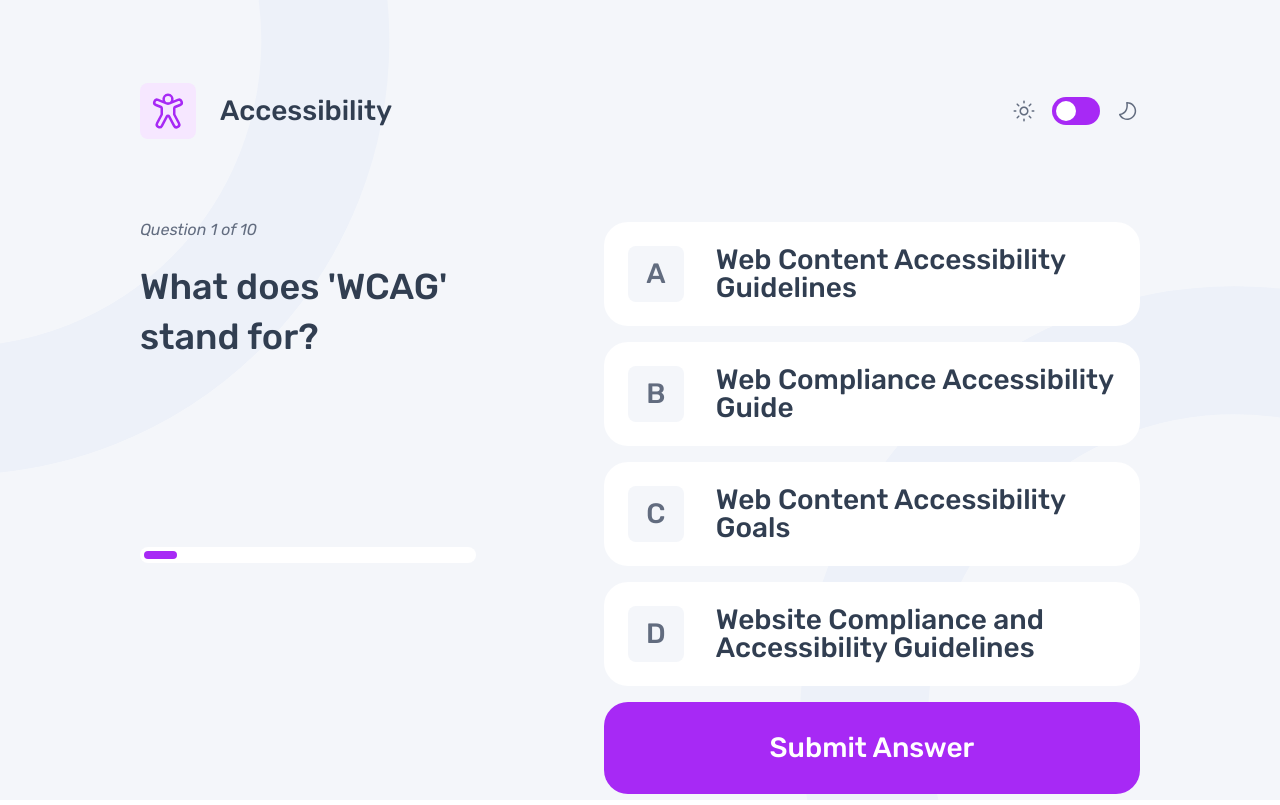
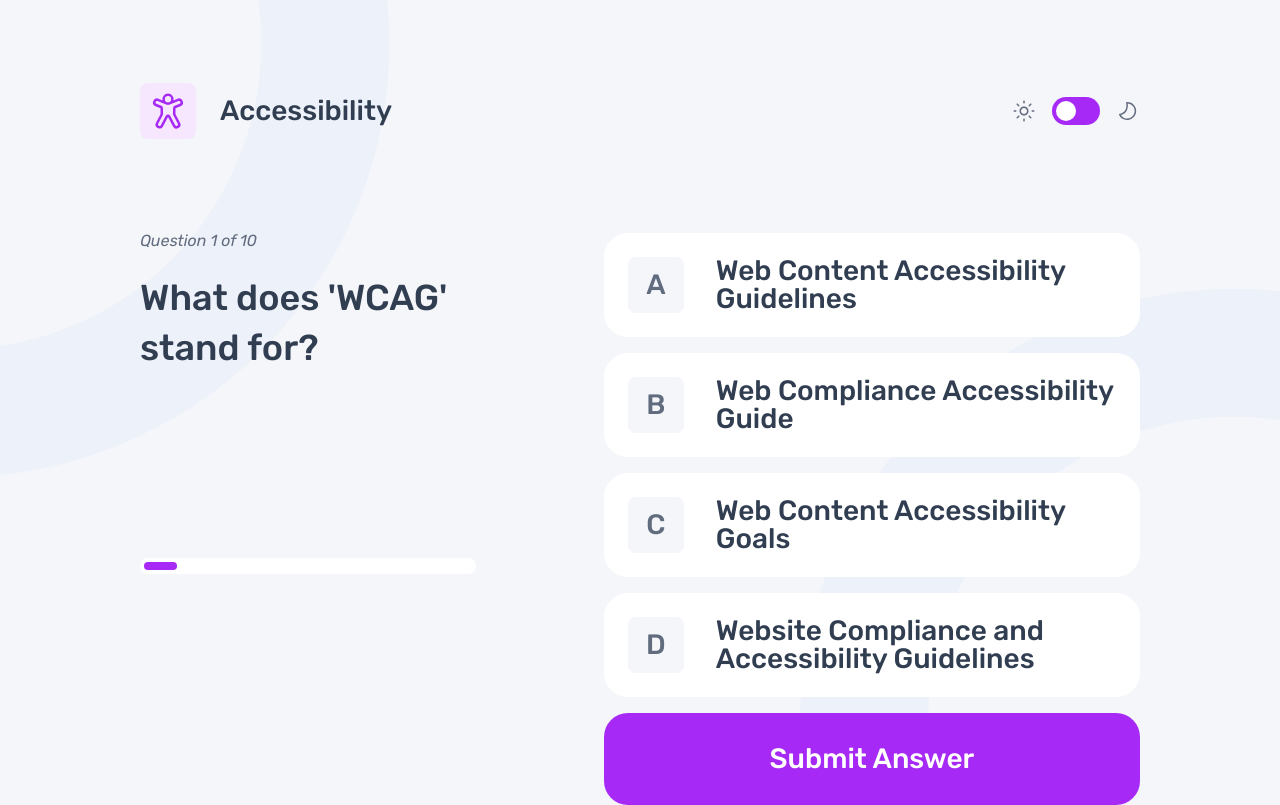
Before and after one commit to BessonovMax/frontend-quiz-app, a React (Vite) app: page /frontend-quiz-app/quiz/Accessibility in a window 1280 px wide. Built offline with nearby package versions, Linux system fonts and the light colour scheme.

Commit message:
fix: fix header padding on md/xl break points

```diff
--- a/src/components/Header.tsx
+++ b/src/components/Header.tsx
@@ -12,7 +12,7 @@ export default function Header() {
   };
 
   return (
-    <header className="pb- flex justify-between pt-4 pb-[48px] md:py-[3.125rem] xl:py-[83px]">
+    <header className="pb- flex justify-between pt-4 pb-[48px] md:pt-[2.5rem] md:pb-[3.125rem] xl:pt-[83px] xl:pb-[94px]">
       <div>
         {quiz ? <Title title={title.title} iconPath={title.iconPath} /> : ""}
       </div>
```
